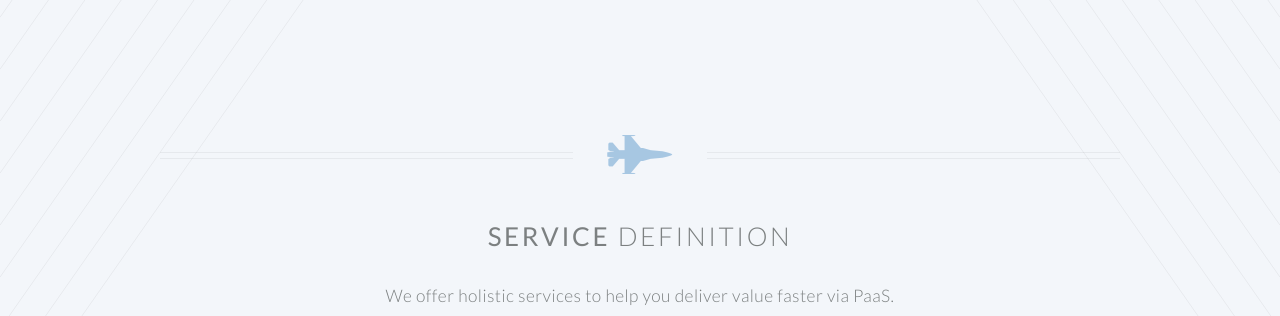
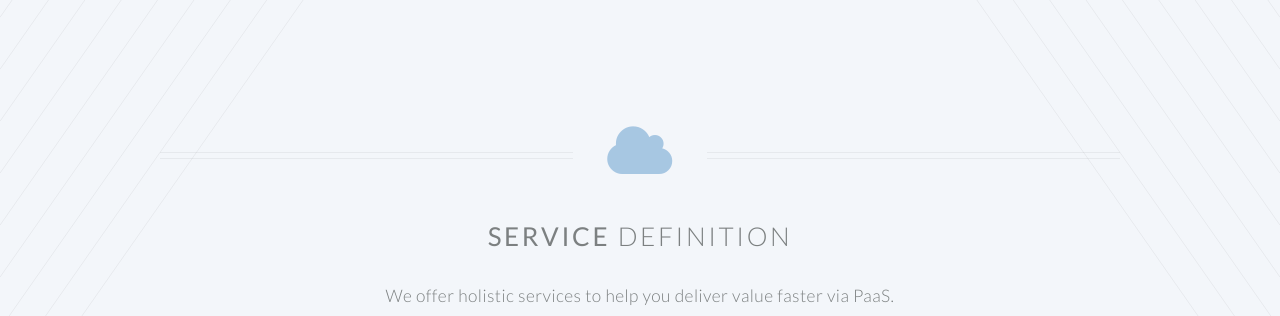
Before and after one commit to DanielJonesEB/engineerbetter.com, a Jekyll site: the page built from cloud-foundry.html, in a window 1280 px wide. Shown: the top 316 px of the page. Built offline with Jekyll 4.4.1, drawn with Linux system fonts in a browser that asks for light colours.

Commit message:
use cloud consistently

```diff
--- a/cloud-foundry.html
+++ b/cloud-foundry.html
@@ -6,7 +6,7 @@ layout: default
       <article id="main">
 
         <header class="special container">
-          <span class="icon fa-fighter-jet"></span>
+          <span class="icon fa-cloud"></span>
           <h2><strong>Service</strong> Definition</h2>
           <p>We offer holistic services to help you deliver value faster via PaaS.</p>
         </header>
```
